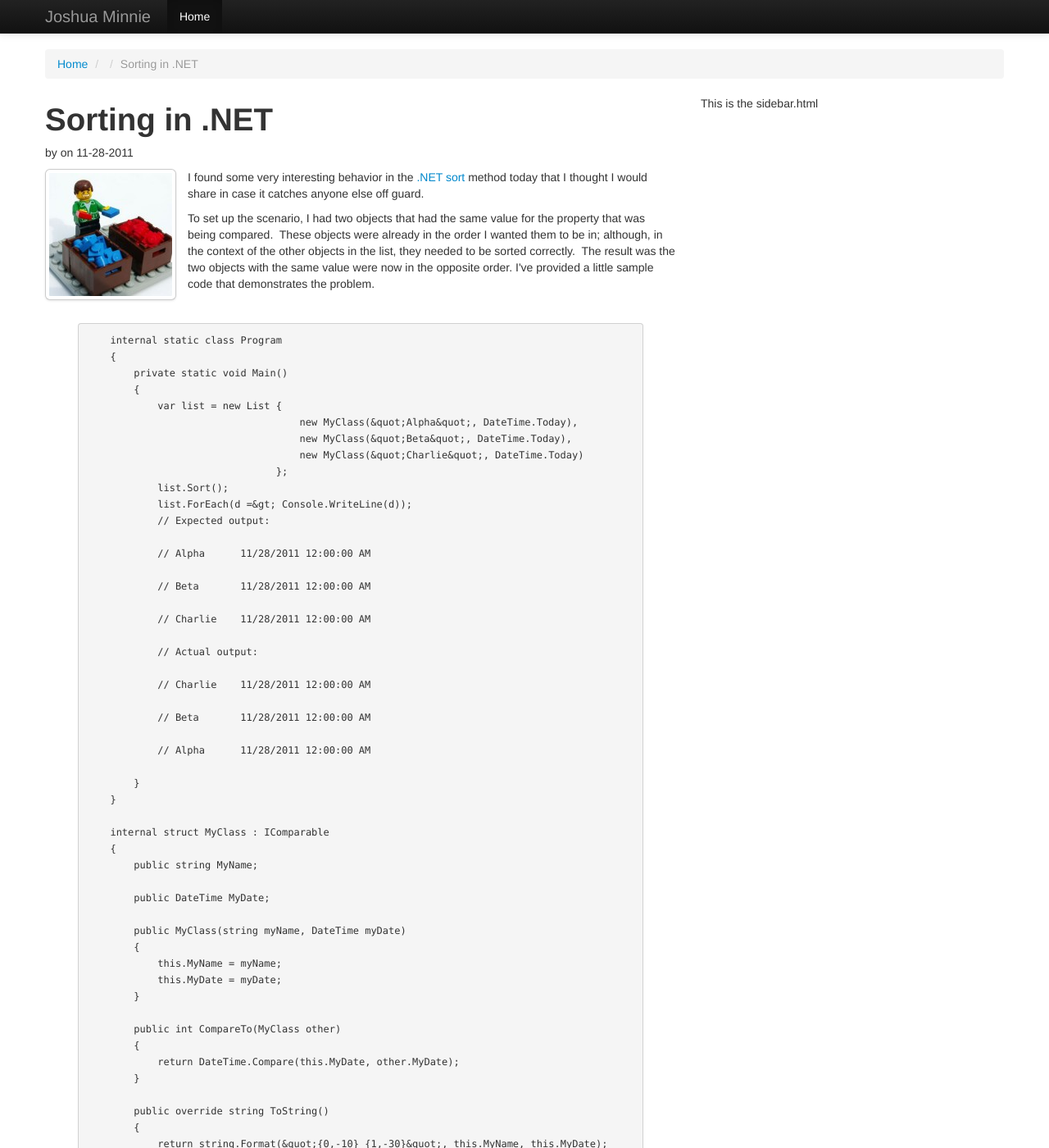
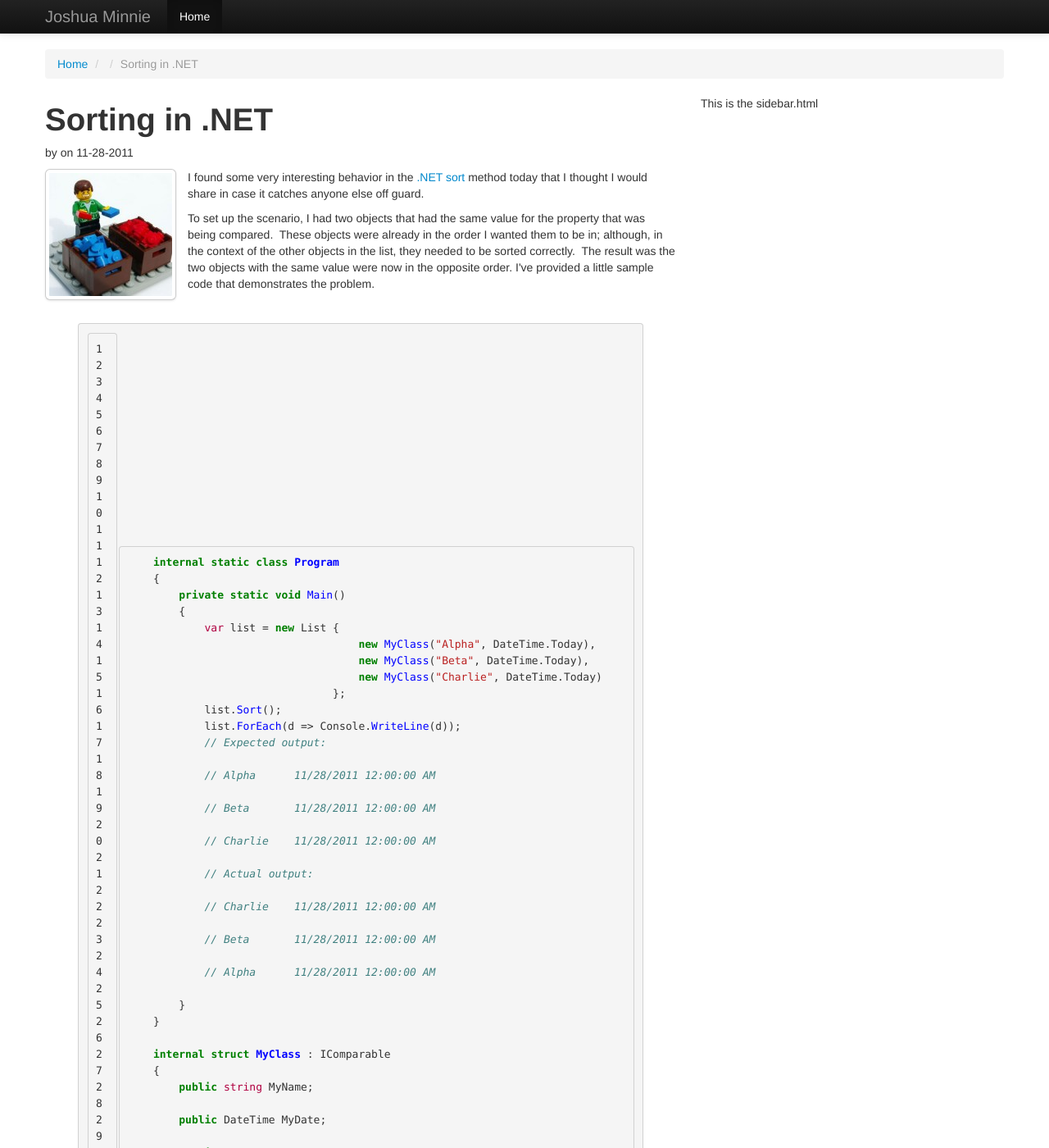
Before and after one commit to joshminnie/joshminnie.github.io, a Jekyll site: the page built from _posts/2011-11-28-sorting-in-net.html, in a window 1280 px wide and 1400 px high. Shown: the whole window at 82% size. Built offline with Jekyll 4.4.1, drawn with Linux system fonts in a browser that asks for light colours; nearby versions of some CDN libraries; some of the changed lines change nothing that is shown; some of the changed text lies outside the part shown.

Commit message:
Fixing pygments

```diff
--- a/_layouts/default.html
+++ b/_layouts/default.html
@@ -14,8 +14,9 @@
   <style>
     body { padding-top: 60px; padding-bottom: 40px; }
   </style>
-  <link rel="stylesheet" href="/stylesheets/bootstrap-responsive.min.css">
-  <link rel="stylesheet" href="/stylesheets/main.css">
+  <link rel="stylesheet" href="/stylesheets/bootstrap-responsive.min.css"/>
+  <link rel="stylesheet" href="/stylesheets/main.css"/>
+  <link rel="stylesheet" href="/stylesheets/pygments.css"/>
 
   <script src="/javascripts/vendor/modernizr-2.6.2-respond-1.1.0.min.js"></script>
 </head>
--- a/_posts/2011-11-28-sorting-in-net.html
+++ b/_posts/2011-11-28-sorting-in-net.html
@@ -24,18 +24,18 @@ meta:
   in the list, they needed to be sorted correctly.  The result was the two objects with the same value were now
   in the opposite order. I've provided a little sample code that demonstrates the problem.</p>
 <div class="clearfix"></div>
-{% highlight csharp %}
+{% highlight csharp linenos %}
     internal static class Program
     {
         private static void Main()
         {
             var list = new List {
-                                    new MyClass(&quot;Alpha&quot;, DateTime.Today),
-                                    new MyClass(&quot;Beta&quot;, DateTime.Today),
-                                    new MyClass(&quot;Charlie&quot;, DateTime.Today)
+                                    new MyClass("Alpha", DateTime.Today),
+                                    new MyClass("Beta", DateTime.Today),
+                                    new MyClass("Charlie", DateTime.Today)
                                 };
             list.Sort();
-            list.ForEach(d =&gt; Console.WriteLine(d));
+            list.ForEach(d => Console.WriteLine(d));
             // Expected output:
             // Alpha      11/28/2011 12:00:00 AM
             // Beta       11/28/2011 12:00:00 AM
@@ -66,13 +66,13 @@ meta:
 
         public override string ToString()
         {
-            return string.Format(&quot;{0,-10} {1,-30}&quot;, this.MyName, this.MyDate);
+            return string.Format("{0,-10} {1,-30}", this.MyName, this.MyDate);
         }
     }
 {% endhighlight %}
 <p>In order to fix my sorting behavior, I had to add another field to make sure that the sort was maintained
   with values that were the same.</p>
-{% highlight csharp %}
+{% highlight csharp linenos %}
     public int CompareTo(MyClass other)
     {
         var result = DateTime.Compare(this.MyDate, other.MyDate);
```
Also changed, not shown: 1 other file.
